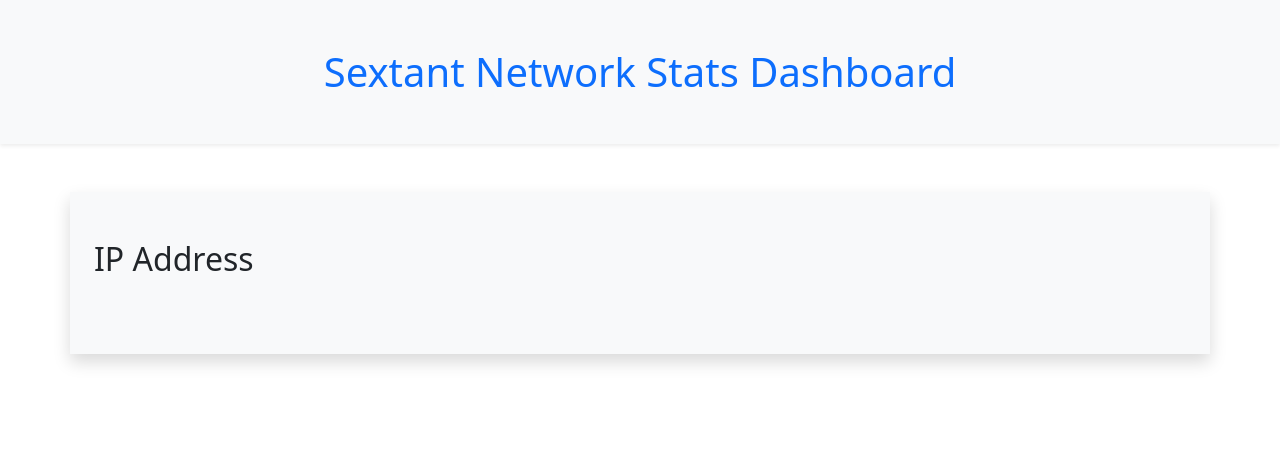
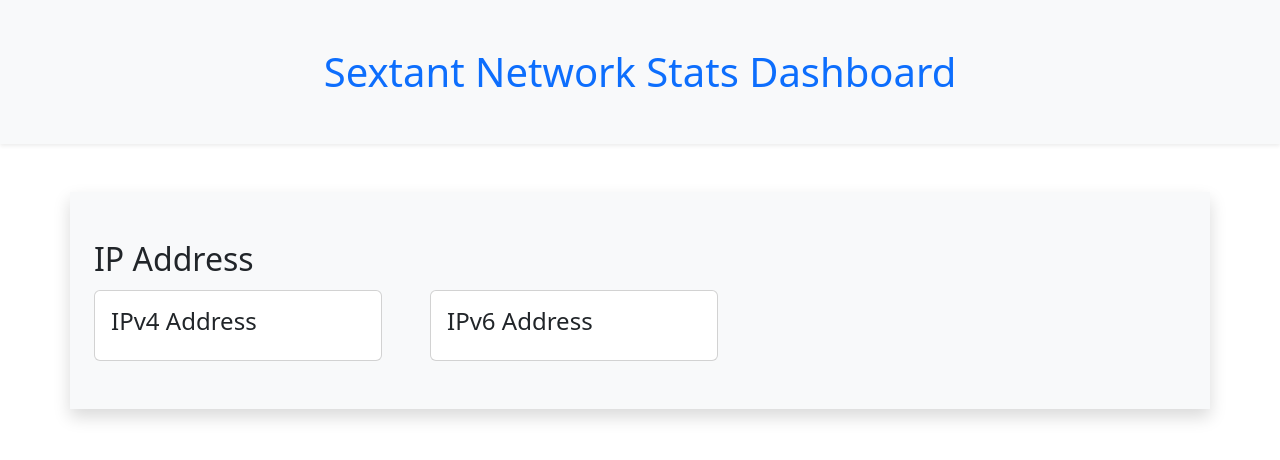
Before and after one commit to iamtowbee/sextant-cisco-virtual-internship, a React (Create React App) app: page / in a window 1280 px wide. Shown: the top 460 px of the page. Built offline with nearby package versions, Linux system fonts and the light colour scheme; no server answers.

Commit message:
Add IP address component

```diff
--- a/src/App.js
+++ b/src/App.js
@@ -1,12 +1,16 @@
 import './App.css';
 import Banner from './Banner'
 import Exhibit from './Exhibit'
-
+import IPCard  from './IPCard';
+import Card from './Card';
 function App() {
   return (
     <>
       <Banner bannerText='Sextant Network Stats Dashboard'/>
-      <Exhibit exhibitName='IP Address' body=''/>
+      <Exhibit exhibitName='IP Address' body=''>
+        <IPCard title="IPv4 Address" url='https://api64.ipify.org?format=json'></IPCard>
+        <IPCard title="IPv6 Address" url='https://api64.ipify.org?format=json'></IPCard>
+      </Exhibit>
     </>
   );
 }
--- a/src/Card.js
+++ b/src/Card.js
@@ -2,13 +2,16 @@ import React from "react";
 
 class Card extends React.Component
 {
+  // constructor(props){
+  //   super(props);
+  // }
   render()
   {
     return (
       <div className="card" style={{ width: '18rem' }}>
         <div className="card-body">
           <h4 className="card-title">{this.props.title}</h4>
-          <p className="card-text">{this.state.ip}</p>
+
         </div>
       </div >
     )
--- a/src/Exhibit.js
+++ b/src/Exhibit.js
@@ -1,35 +1,18 @@
-import Card from './Card';
+import { Component } from "react";
 
-class IPCard extends Card {
-  constructor(props) {
-    super(props)
-    this.state = {address: ""};
-  }
-  async componentDidMount() {
-    // Get props
-    const API_URL = this.props.isV4 ? "https://api.ipify.org" : "https://api64.ipify.org";
-    const address = await fetch(API_URL)
-    this.setState({ip: address})
-  }
-  render() {
+class Exhibit extends Component
+{
+  render()
+  {
     return (
-      <p>{this.state.ip}</p>
+      <div className='d-flex flex-column gap-1 container mx-auto bg-light h-50 py-5 px-4 shadow'>
+        <h2>{this.props.exhibitName}</h2>
+        <div className="d-flex gap-5">
+          {this.props.children}
+        </div>
+      </div>
     )
   }
 }
 
-const Exhibit = (props) =>
-{
-  return (
-    <div className='d-flex flex-column gap-1 container mx-auto bg-light h-50 py-5 px-4 shadow'>
-      <h2>{props.exhibitName}</h2>
-      <div className="d-flex gap-5">
-        <IPCard title='IPv4 Address' text="" isV4={true}/>
-        <IPCard title='IPv6 Address' text="" isV4={false}/>
-      </div>
-
-    </div>
-  )
-}
-
 export default Exhibit;
--- /dev/null
+++ b/src/IPCard.js
@@ -0,0 +1,33 @@
+import Card from './Card';
+
+class IPCard extends Card
+{
+  constructor(props)
+  {
+    super(props)
+    this.state = {
+      url: props.url,
+      ip: null
+    };
+  }
+  async componentDidMount()
+  {
+   const response = await fetch(this.state.url);
+   const data = await response.json()
+   this.setState({ip: data.ip})
+  }
+
+  render()
+  {
+      return (
+        <div className="card" style={{ width: '18rem' }}>
+          <div className="card-body">
+            <h4 className="card-title">{this.props.title}</h4>
+            <p className="card-text">{this.state.ip}</p>
+          </div>
+        </div >
+      )
+    }
+  }
+
+export default IPCard;
```
